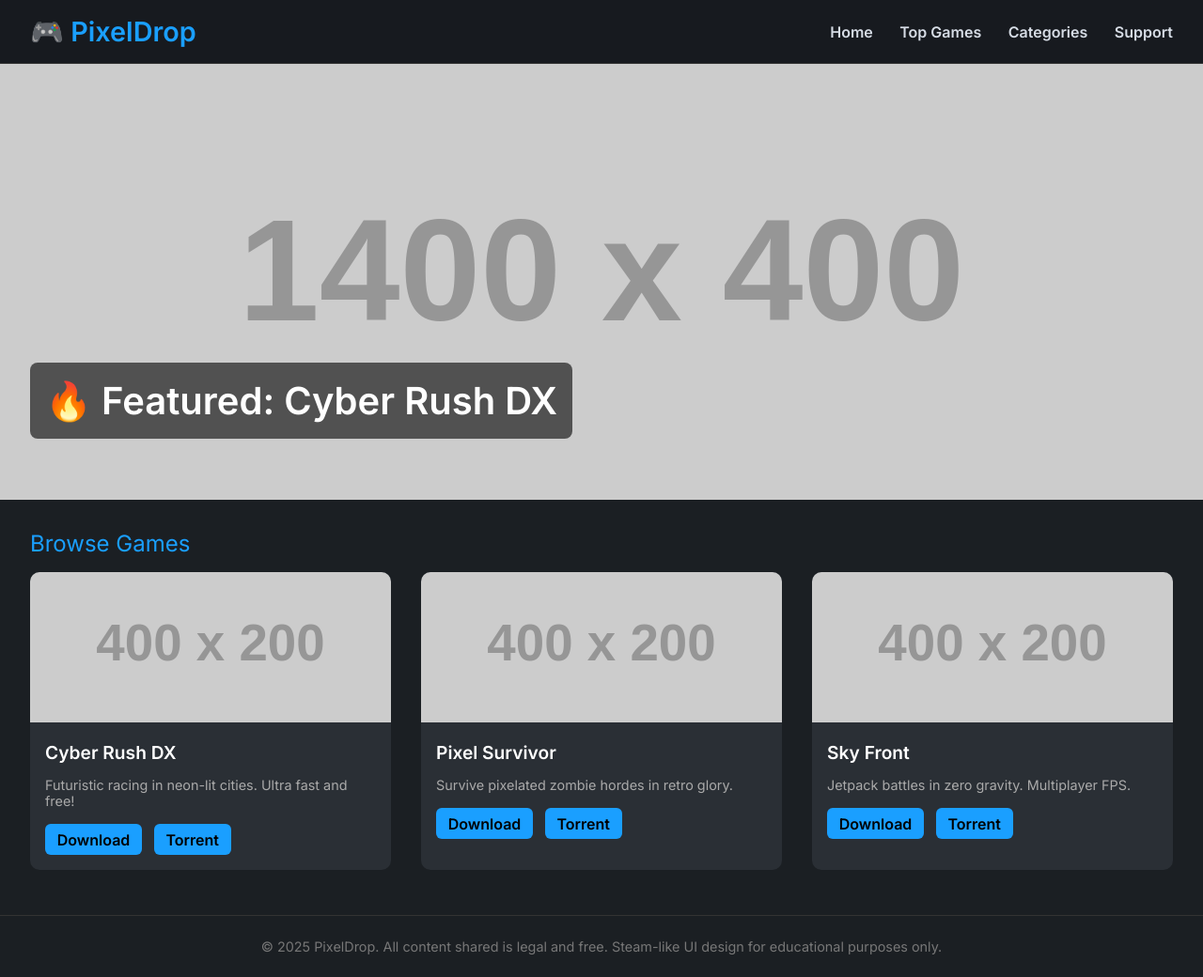
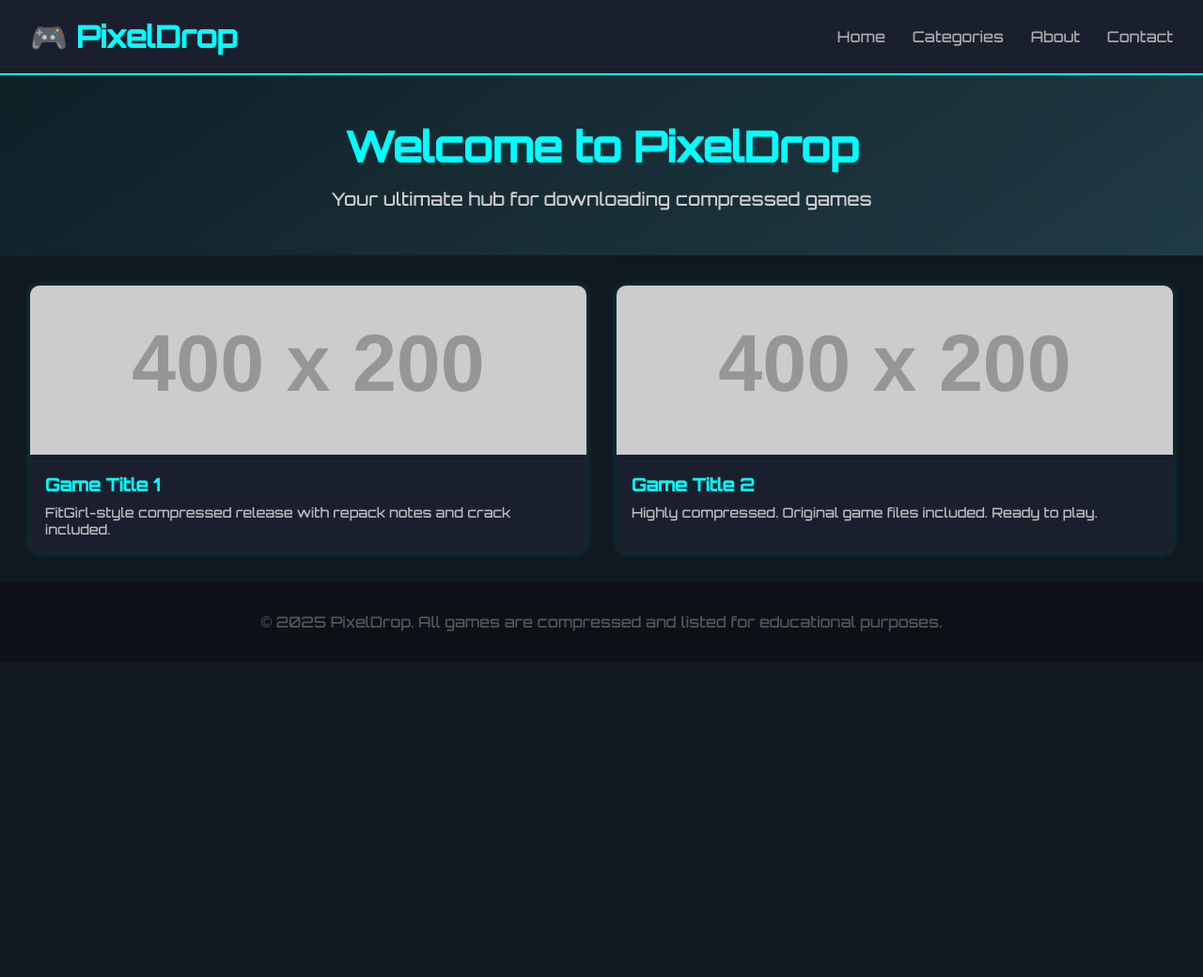
Before and after one commit to sithum-ux/pixel-drop, a plain HTML site: page index.html in a window 1280 px wide. Shown: the whole page at 94% size. After the commit the page ends 800 px from the top, so only its background shows below. Drawn offline with nearby package versions, Linux system fonts and the light colour scheme; placeholder pictures from the web are drawn by us.

Commit message:
Update index.html

```diff
--- a/index.html
+++ b/index.html
@@ -1,151 +1,95 @@
-
 <!DOCTYPE html>
 <html lang="en">
 <head>
   <meta charset="UTF-8" />
-  <meta name="viewport" content="width=device-width, initial-scale=1.0"/>
-  <title>PixelDrop - Game Store</title>
-  <link href="https://fonts.googleapis.com/css2?family=Inter:wght@400;600&display=swap" rel="stylesheet">
+  <meta name="viewport" content="width=device-width, initial-scale=1.0" />
+  <title>PixelDrop - Game Library</title>
+  <link href="https://fonts.googleapis.com/css2?family=Orbitron:wght@500&display=swap" rel="stylesheet">
+  <link rel="stylesheet" href="https://cdnjs.cloudflare.com/ajax/libs/aos/2.3.4/aos.css" />
   <style>
-    :root {
-      --bg-dark: #1b1f23;
-      --bg-card: #2a2f35;
-      --highlight: #1a9fff;
-      --text-light: #d6dce5;
+    * {
+      margin: 0;
+      padding: 0;
+      box-sizing: border-box;
     }
-
     body {
-      margin: 0;
-      font-family: 'Inter', sans-serif;
-      background: var(--bg-dark);
-      color: var(--text-light);
+      font-family: 'Orbitron', sans-serif;
+      background-color: #101820;
+      color: #e0e0e0;
+      overflow-x: hidden;
     }
-
     header {
-      background: #171a1f;
-      padding: 1rem 2rem;
+      background: #1a1f2e;
+      padding: 1.2rem 2rem;
       display: flex;
+      justify-content: space-between;
       align-items: center;
-      justify-content: space-between;
-      border-bottom: 1px solid #333;
+      border-bottom: 2px solid #0ff;
     }
-
     header h1 {
-      font-size: 1.8rem;
-      color: var(--highlight);
-      margin: 0;
+      font-size: 2rem;
+      color: #0ff;
     }
-
     nav a {
       margin-left: 1.5rem;
       text-decoration: none;
-      color: var(--text-light);
-      font-weight: 600;
+      color: #aaa;
       transition: color 0.3s;
     }
-
     nav a:hover {
-      color: var(--highlight);
+      color: #0ff;
     }
-
     .hero {
-      background: url('https://via.placeholder.com/1400x400?text=Featured+Game') center/cover no-repeat;
-      height: 400px;
-      display: flex;
-      align-items: flex-end;
-      padding: 2rem;
-      color: #fff;
+      background: linear-gradient(145deg, #0f2027, #203a43);
+      padding: 3rem 2rem;
+      text-align: center;
     }
-
     .hero h2 {
-      font-size: 2.5rem;
-      background: rgba(0,0,0,0.6);
-      padding: 1rem;
-      border-radius: 8px;
+      font-size: 2.8rem;
+      color: #0ff;
+      margin-bottom: 1rem;
     }
-
-    .section-title {
-      font-size: 1.5rem;
-      margin: 2rem 2rem 1rem;
-      color: var(--highlight);
+    .hero p {
+      font-size: 1.2rem;
+      color: #ccc;
     }
-
     .game-grid {
       display: grid;
       grid-template-columns: repeat(auto-fit, minmax(280px, 1fr));
       gap: 2rem;
-      padding: 0 2rem 3rem;
+      padding: 2rem;
     }
-
     .game-card {
-      background: var(--bg-card);
+      background: #1a1f2e;
       border-radius: 10px;
       overflow: hidden;
-      transition: transform 0.3s, box-shadow 0.3s;
+      transition: transform 0.3s;
+      box-shadow: 0 0 10px rgba(0, 255, 255, 0.2);
     }
-
     .game-card:hover {
       transform: scale(1.03);
-      box-shadow: 0 0 20px rgba(26, 159, 255, 0.4);
     }
-
     .game-card img {
       width: 100%;
-      height: 160px;
+      height: 180px;
       object-fit: cover;
     }
-
     .game-info {
       padding: 1rem;
     }
-
     .game-info h3 {
-      margin: 0 0 0.5rem;
-      font-size: 1.2rem;
-      color: #fff;
+      margin-bottom: 0.5rem;
+      color: #0ff;
     }
-
     .game-info p {
       font-size: 0.9rem;
-      color: #aaa;
+      color: #bbb;
     }
-
-    .game-info .buttons {
-      margin-top: 1rem;
-    }
-
-    .buttons a {
-      display: inline-block;
-      padding: 0.4rem 0.8rem;
-      margin-right: 0.5rem;
-      background: var(--highlight);
-      color: #000;
-      border-radius: 6px;
-      font-weight: 600;
-      text-decoration: none;
-    }
-
     footer {
       text-align: center;
-      padding: 1.5rem;
-      color: #777;
-      border-top: 1px solid #333;
-      font-size: 0.9rem;
-    }
-
-    @media (max-width: 600px) {
-      .hero h2 {
-        font-size: 1.6rem;
-      }
-
-      header {
-        flex-direction: column;
-        align-items: flex-start;
-      }
-
-      nav {
-        margin-top: 1rem;
-      }
+      padding: 2rem;
+      background: #0d1117;
+      color: #555;
     }
   </style>
 </head>
@@ -155,61 +99,47 @@
     <h1>🎮 PixelDrop</h1>
     <nav>
       <a href="#">Home</a>
-      <a href="#">Top Games</a>
       <a href="#">Categories</a>
-      <a href="#">Support</a>
+      <a href="#">About</a>
+      <a href="#">Contact</a>
     </nav>
   </header>
 
-  <div class="hero">
-    <h2>🔥 Featured: Cyber Rush DX</h2>
+  <div class="hero" data-aos="zoom-in">
+    <h2>Welcome to PixelDrop</h2>
+    <p>Your ultimate hub for downloading compressed games</p>
   </div>
 
-  <div class="section-title">Browse Games</div>
-
-  <div class="game-grid">
-
-    <div class="game-card">
-      <img src="https://via.placeholder.com/400x200?text=Cyber+Rush" alt="Cyber Rush">
+  <section class="game-grid">
+    <!-- Placeholder for 100 games (start inserting real game cards later) -->
+    <div class="game-card" data-aos="fade-up">
+      <img src="https://via.placeholder.com/400x200?text=Game+Title" alt="Game 1">
       <div class="game-info">
-        <h3>Cyber Rush DX</h3>
-        <p>Futuristic racing in neon-lit cities. Ultra fast and free!</p>
-        <div class="buttons">
-          <a href="#">Download</a>
-          <a href="#">Torrent</a>
-        </div>
+        <h3>Game Title 1</h3>
+        <p>FitGirl-style compressed release with repack notes and crack included.</p>
       </div>
     </div>
 
-    <div class="game-card">
-      <img src="https://via.placeholder.com/400x200?text=Pixel+Survivor" alt="Pixel Survivor">
+    <div class="game-card" data-aos="fade-up">
+      <img src="https://via.placeholder.com/400x200?text=Game+Title" alt="Game 2">
       <div class="game-info">
-        <h3>Pixel Survivor</h3>
-        <p>Survive pixelated zombie hordes in retro glory.</p>
-        <div class="buttons">
-          <a href="#">Download</a>
-          <a href="#">Torrent</a>
-        </div>
+        <h3>Game Title 2</h3>
+        <p>Highly compressed. Original game files included. Ready to play.</p>
       </div>
     </div>
 
-    <div class="game-card">
-      <img src="https://via.placeholder.com/400x200?text=Sky+Front" alt="Sky Front">
-      <div class="game-info">
-        <h3>Sky Front</h3>
-        <p>Jetpack battles in zero gravity. Multiplayer FPS.</p>
-        <div class="buttons">
-          <a href="#">Download</a>
-          <a href="#">Torrent</a>
-        </div>
-      </div>
-    </div>
+    <!-- Add 98 more game cards like above -->
 
-  </div>
+  </section>
 
   <footer>
-    © 2025 PixelDrop. All content shared is legal and free. Steam-like UI design for educational purposes only.
+    © 2025 PixelDrop. All games are compressed and listed for educational purposes.
   </footer>
+
+  <script src="https://cdnjs.cloudflare.com/ajax/libs/aos/2.3.4/aos.js"></script>
+  <script>
+    AOS.init({ duration: 1000 });
+  </script>
 
 </body>
 </html>
```
